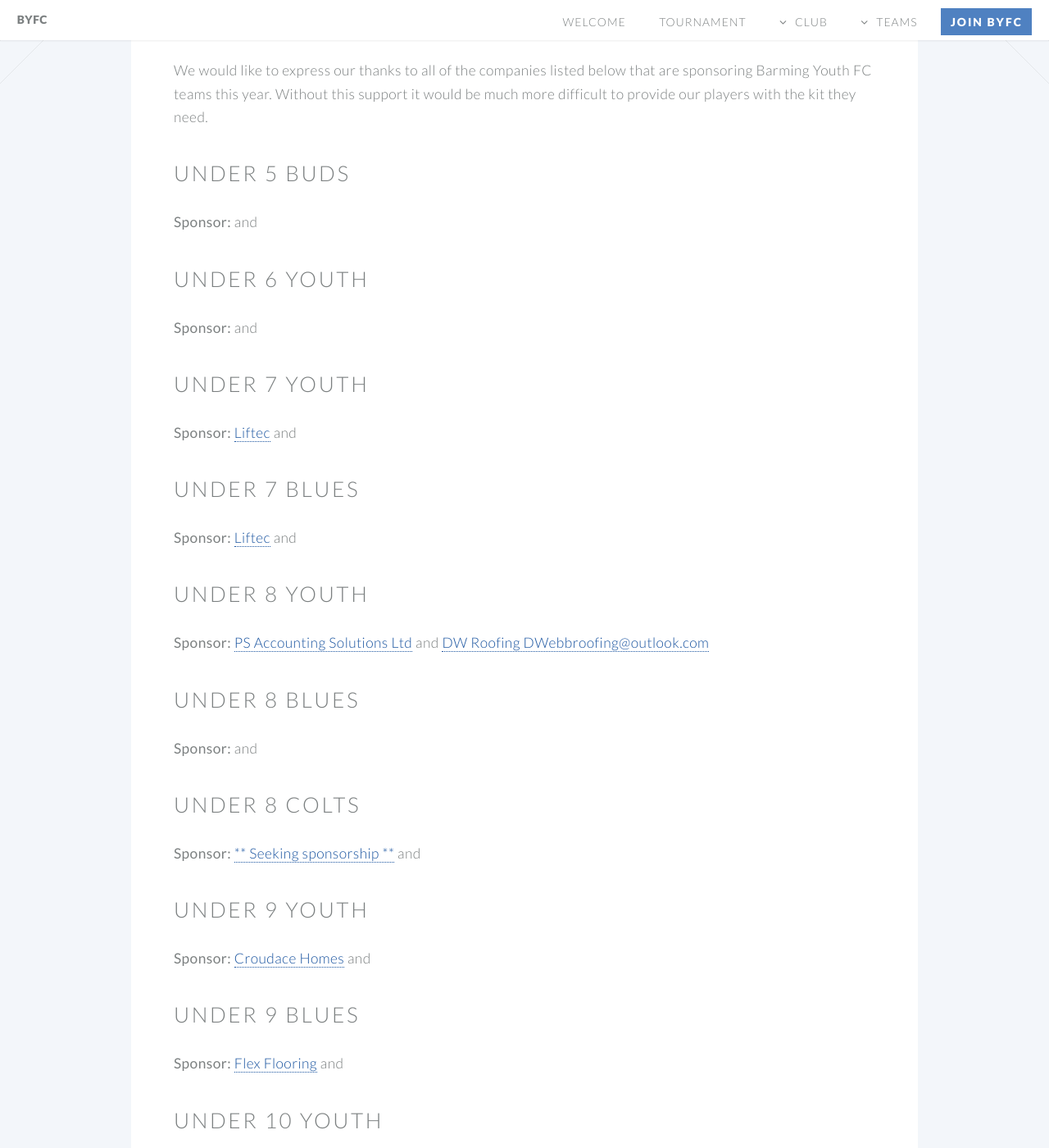
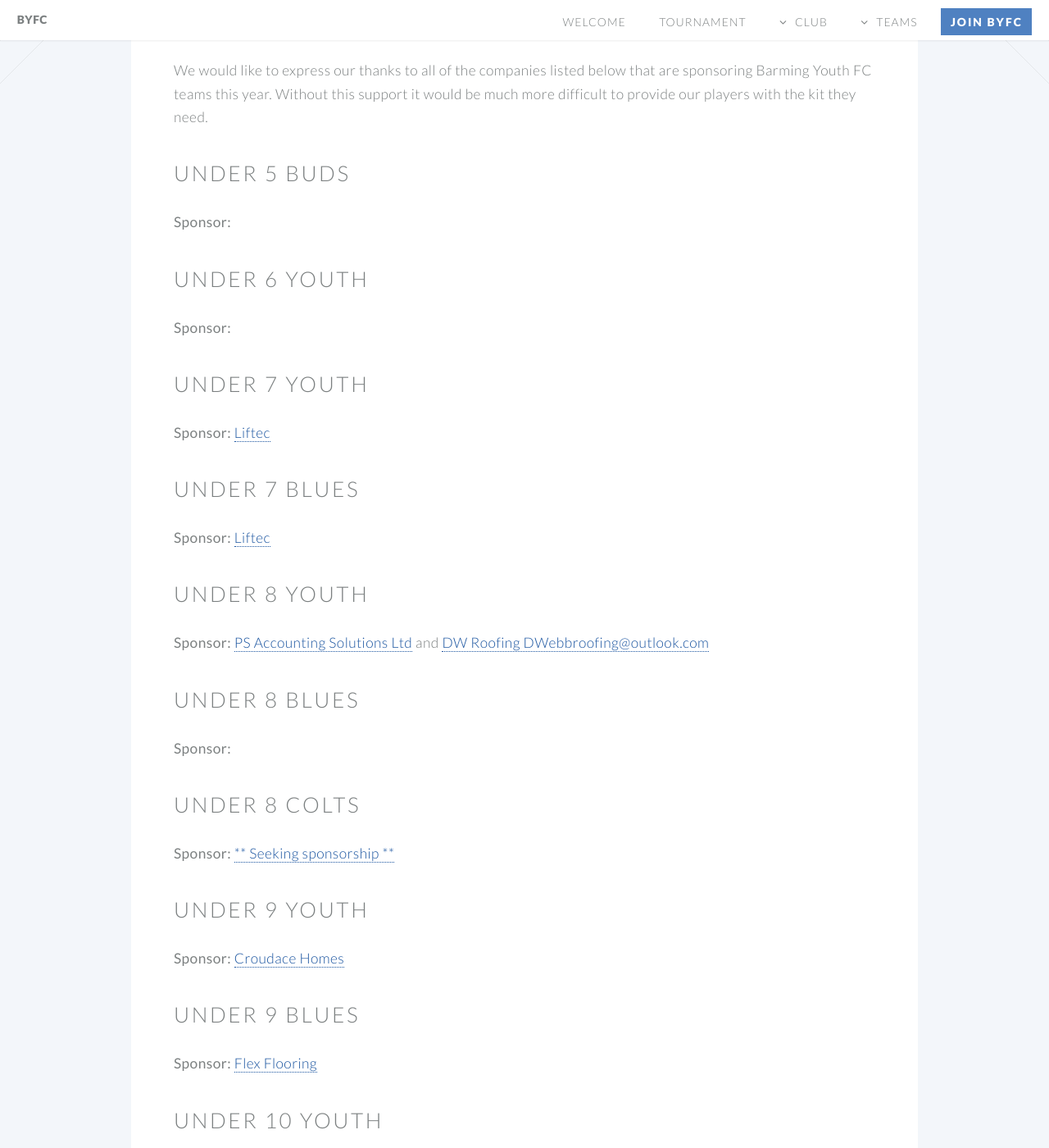
Before and after one commit to Pam-BYFC/BYFC.github.io, a Jekyll site: the page built from sponsors.md, in a window 1280 px wide and 1400 px high, scrolled down 331 px. Shown: the whole window at 82% size. Built offline with Jekyll 4.4.1, drawn with Linux system fonts in a browser that asks for light colours; some of the changed text lies outside the part shown.

Commit message:
Fixed bug in sponsors page where logic was not working

```diff
--- a/sponsors.md
+++ b/sponsors.md
@@ -10,7 +10,7 @@
 
 {% if team.sponsor != '' %}
 <strong>Sponsor: </strong><a href="{{ team.sponsorURL }}">{{ team.sponsor }}</a>
-{% if team.sponsor2 != '' %} and <a href="{{ team.sponsorURL2 }}">{{ team.sponsor2 }}</a> {% endif %}
+{% if team.sponsor2 %} and <a href="{{ team.sponsorURL2 }}">{{ team.sponsor2 }}</a> {% endif %}
 {% endif %}
 
 {% endfor %}
```
